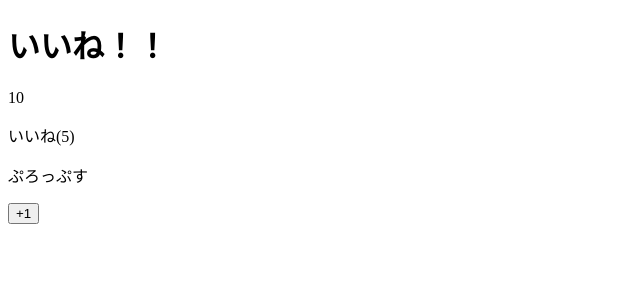
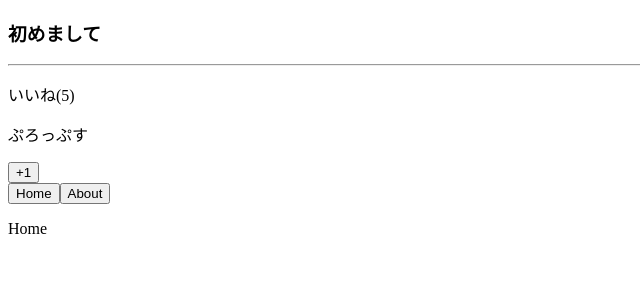
Before and after one commit to sasa1009/Practice-Vue.js, a Vue app: page / in a window 1280 px wide. Shown: the top 300 px of the page, without its empty margins (0-640 px from the left). Built offline with nearby package versions, Linux system fonts and the light colour scheme.

Commit message:
Vueコンポーネントの高度な利用方法についての講義を修了

```diff
--- a/src/App.vue
+++ b/src/App.vue
@@ -1,28 +1,42 @@
 <template>
   <div>
-    <LikeHeader></LikeHeader>
-    <p>{{ number }}</p>
+    <LikeHeader>
+      <h3>初めまして</h3>
+      <hr>
+    </LikeHeader>
     <LikeNumber v-bind:totalNumber="number"
                 testProps="ぷろっぷす"
                 v-on:my-click="incrementNumber"
     >
     </LikeNumber>
+    <button @click="currentComponent = 'Home'">Home</button>
+    <button @click="currentComponent = 'About'">About</button>
+    <keep-alive>
+      <component :is="currentComponent"></component>
+    </keep-alive>
+    <!--<Home v-if="currentComponent === 'Home'"></Home> -->
+    <!--<About v-if="currentComponent === 'About'"></About>-->
   </div>
 </template>
 
 <script>
 import LikeHeader from "./components/LikeHeader.vue";
 import LikeNumber from "./components/LikeNumber.vue";
+import About from "./components/About.vue";
+import Home from "./components/Home.vue";
 
 export default {
   data() {
     return {
-      number: 10
+      number: 10,
+      currentComponent: "Home",
     };
   },
   components: {
-    LikeHeader: LikeHeader,
-    LikeNumber: LikeNumber
+    LikeHeader,
+    LikeNumber,
+    Home,
+    About,
   },
   methods: {
     incrementNumber(value) {
--- /dev/null
+++ b/src/components/About.vue
@@ -0,0 +1,14 @@
+<template>
+  <div>
+    <p>About</p>
+    <input type="text" name="text">
+  </div>
+</template>
+
+<script>
+export default {
+ deactivated() {
+    console.log("deactivated");
+  }
+}
+</script>
--- /dev/null
+++ b/src/components/Home.vue
@@ -0,0 +1,3 @@
+<template>
+  <p>Home</p>
+</template>
--- a/src/components/LikeHeader.vue
+++ b/src/components/LikeHeader.vue
@@ -1,3 +1,19 @@
 <template>
-    <h1>いいね！！</h1>
+  <div>
+    <slot></slot>
+  </div>
 </template>
+
+<script>
+export default {
+    props: ["headerText"],
+    data() {
+      return {
+        user: {
+            firstName: "Jack",
+            lastName: "Donald"
+        }
+      }
+    }
+}
+</script>
--- a/src/main.js
+++ b/src/main.js
@@ -1,8 +1,10 @@
 import Vue from 'vue';
 import App from './App.vue';
+import LikeHeader from "./components/LikeHeader.vue";
 import LikeNumber from "./components/LikeNumber.vue";
 
-Vue.config.productionTip = false;
+Vue.config.productionTip = true;
+Vue.component('LikeHeader', LikeHeader);
 Vue.component('LikeNumber', LikeNumber);
 
 new Vue({
```
